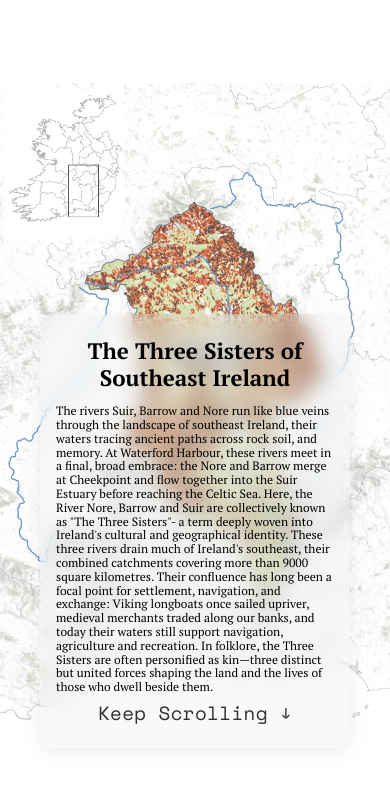
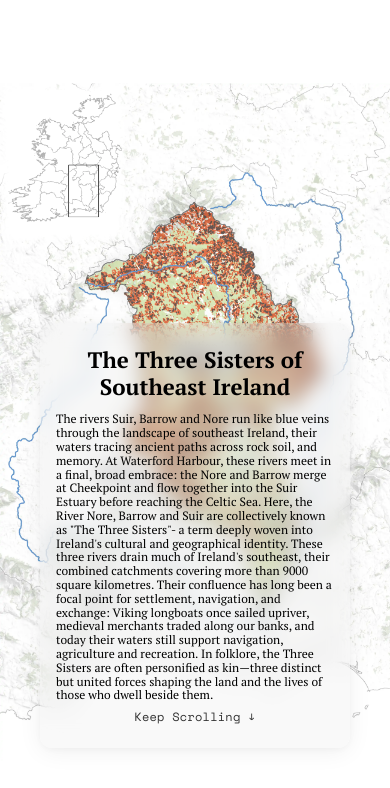
Before and after one commit to proy02/nore-scrollytelling, a SvelteKit app: page / in a window 390 px wide. Shown: the top 788 px of the page. Built offline with nearby package versions, Linux system fonts and the light colour scheme.

Commit message:
zoom in/out bug

```diff
--- a/src/routes/+page.svelte
+++ b/src/routes/+page.svelte
@@ -617,7 +617,7 @@
            merchants traded along our banks, and today their waters still support navigation, agriculture
            and recreation. In folklore, the Three Sisters are often personified as kin—three distinct but
            united forces shaping the land and the lives of those who dwell beside them.</p>
-        <p class="keep-scrolling" style="font-size: 1.2rem !important"> Keep Scrolling ↓</p>
+        <p class="keep-scrolling"> Keep Scrolling ↓</p>
       </div>
     </div>
 
@@ -1276,6 +1276,11 @@
       font-family: 'Space Mono', monospace !important;
       line-height: 0.80rem !important;
     }
+
+    .intro-info-panel :global(.keep-scrolling) {
+      font-size: 0.75rem !important;
+      margin-top: 0.5rem;
+    }
   }
 
   /* ===== SMALL MOBILE ===== */
```
